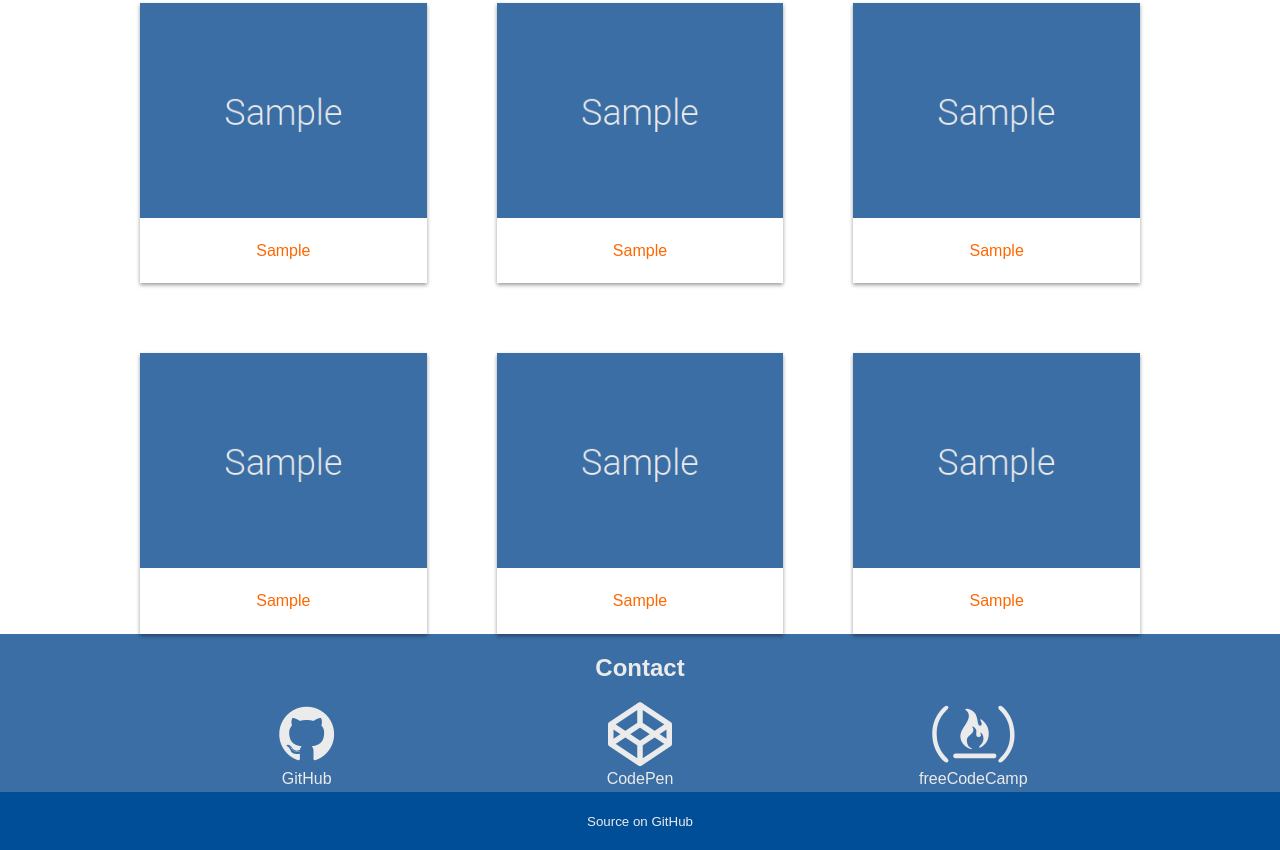
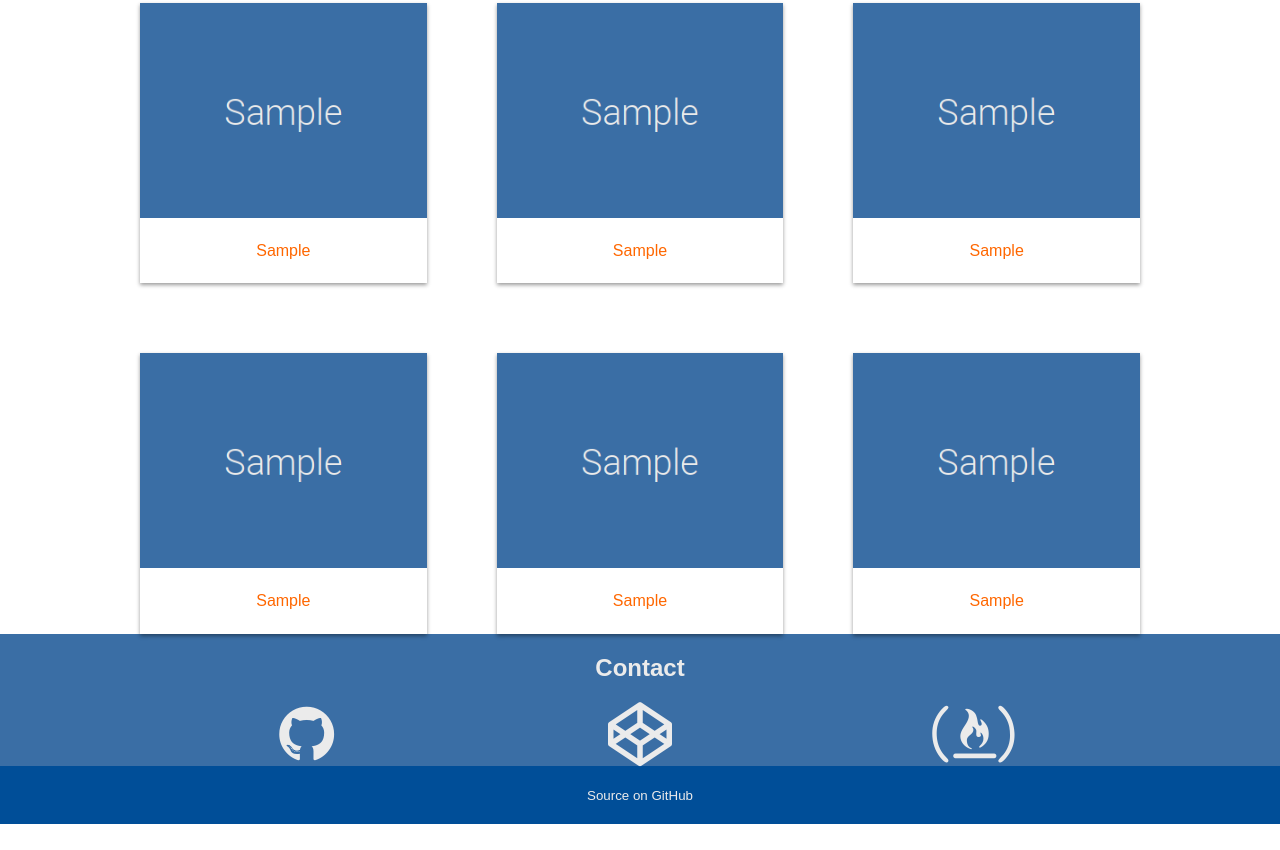
Before and after one commit to kevcomedia/fcc-portfolio, a website: page src/index.html in a window 1280 px wide. Shown: the part 866-1716 px from the top of the page. After the commit the page ends 1690 px from the top, so only its background shows below. Drawn offline with Linux system fonts and the light colour scheme.

Commit message:
Remove icon labels
The labels look redundant. There's no need to put the name of the
service beside its icon.

```diff
--- a/src/index.html
+++ b/src/index.html
@@ -65,15 +65,12 @@
     <div class="contact-icons container__content">
       <a class="contact-icons__item link link_inversed" href="#">
         <span class="contact-icons__icon fa fa-fw fa-4x fa-github" aria-hidden="true"></span>
-        <span class="contact-icons__text">GitHub</span>
       </a>
       <a class="contact-icons__item link link_inversed" href="#">
         <span class="contact-icons__icon fa fa-fw fa-4x fa-codepen" aria-hidden="true"></span>
-        <span class="contact-icons__text">CodePen</span>
       </a>
       <a class="contact-icons__item link link_inversed" href="#">
         <span class="contact-icons__icon fa fa-fw fa-4x fa-free-code-camp" aria-hidden="true"></span>
-        <span class="contact-icons__text">freeCodeCamp</span>
       </a>
     </div>
   </section>
--- a/src/main.css
+++ b/src/main.css
@@ -194,15 +194,12 @@ body {
   1. 15rem should be a good enough flex-basis. Shorter values will cause the
   icons to not align properly (i.e., the middle icon is not centered because of
   variable text lengths).
-  2. Allow the icon to stack on top of the text.
-  3. Center the icon within horizontally.
+  2. Center the icon within horizontally.
 */
 
 .contact-icons__item {
-  align-items: center; /* 3 */
-  display: flex; /* 2 */
-  flex-direction: column; /* 2 */
   flex-basis: 15rem; /* 1 */
+  text-align: center; /* 2 */
 }
 
 /** The container for the GitHub repo link. It's simpler this way than using
```
